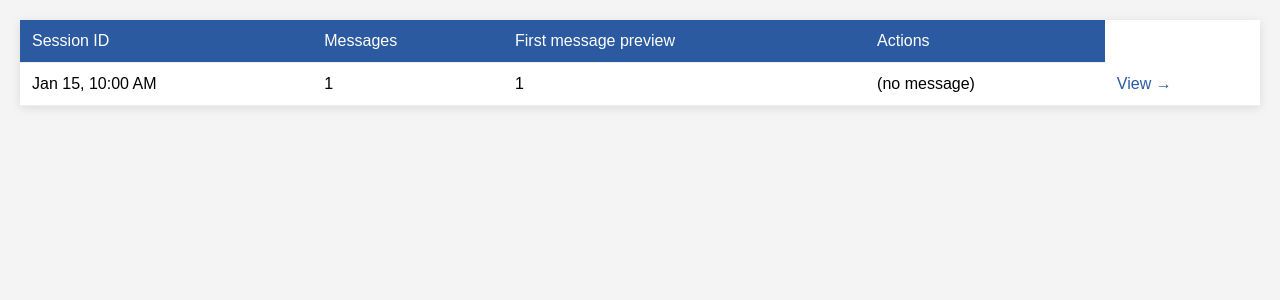
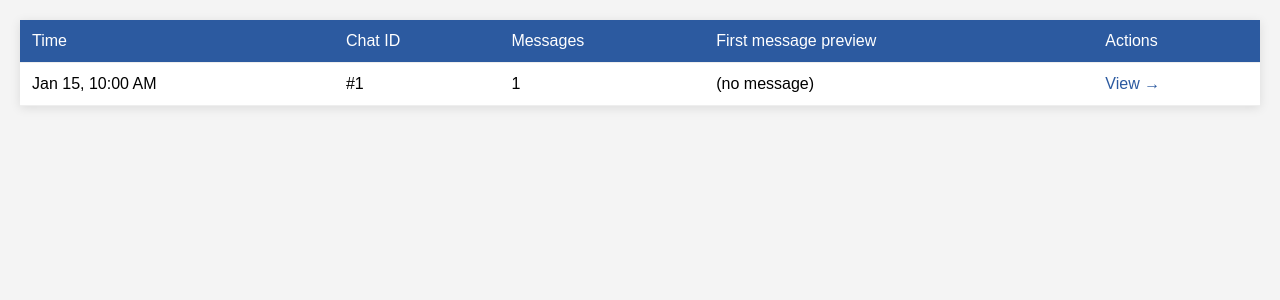
Before and after one commit to tnoshin/dentalsite_backend, a Flask app: page /admin/chats in a window 1280 px wide. Shown: the part 48-348 px from the top of the page. Run offline with Flask 3, Linux system fonts and the light colour scheme; the visitor is signed in with stand-in values (Sample User, id 1); tables that the repository leaves empty hold one stand-in row (values such as "Sample post").

Commit message:
table fix, time update

```diff
--- a/app.py
+++ b/app.py
@@ -4,6 +4,7 @@ from flask_cors import CORS
 from flask_limiter.util import get_remote_address
 from werkzeug.middleware.proxy_fix import ProxyFix
 from datetime import datetime, timezone
+from zoneinfo import ZoneInfo
 from dotenv import load_dotenv
 from google import genai
 from flask_sqlalchemy import SQLAlchemy
@@ -100,7 +101,11 @@ def chat():
         else:
             conversation_context += f'\nAssistant: {m.content}'
 
-    full_msg = system_prompt + '\n\nConversation so far: ' + conversation_context + '\n\nUser: ' + user_message
+    BUSINESS_TIMEZONE = ZoneInfo('America/San_Francisco')
+
+    current_time = datetime.now(BUSINESS_TIMEZONE).strftime('%A, %B %d, %Y at %I:%M %p %Z')
+
+    full_msg = system_prompt + + f'\n\nCurrent date and time (clinic local time): {current_time}' + '\n\nConversation so far: ' + conversation_context + '\n\nUser: ' + user_message
     response = client.models.generate_content(model= 'gemini-3.1-flash-lite', contents= full_msg )
 
 
--- a/templates/admin_chats.html
+++ b/templates/admin_chats.html
@@ -66,7 +66,8 @@
     <table>
         <thead>
     <tr>
-                <th>Session ID</th>
+        <th>Time</th>
+        <th>Chat ID</th>
         <th>Messages</th>
         <th>First message preview</th>
         <th>Actions</th>
@@ -75,8 +76,8 @@
 <tbody>
     {% for s in sessions %}
     <tr>
-                <td>{{ s.first_time.strftime('%b %d, %I:%M %p') }}</td>
-                <td>{{ s.session_id }}</td>
+        <td>{{ s.first_time.strftime('%b %d, %I:%M %p') if s.first_time else 'Unknown' }}</td>
+        <td>#{{ s.session_id[:8] }}</td>
         <td>{{ s.msg_count }}</td>
         <td>{{ s.preview }}</td>
         <td><a href="{{ url_for('admin_conversation', session_id=s.session_id) }}" class="session-link">View →</a></td>
```
Lines whose indentation alone changed are shown as unchanged.
